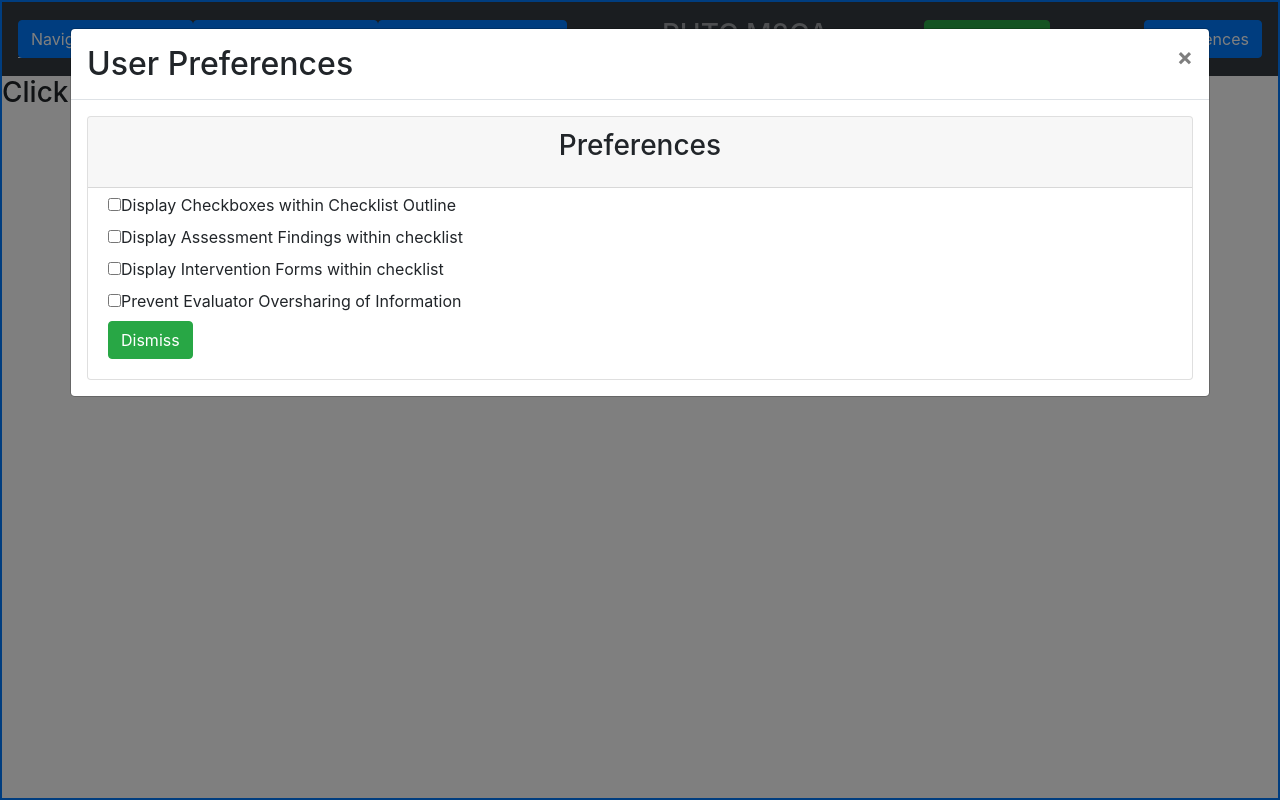
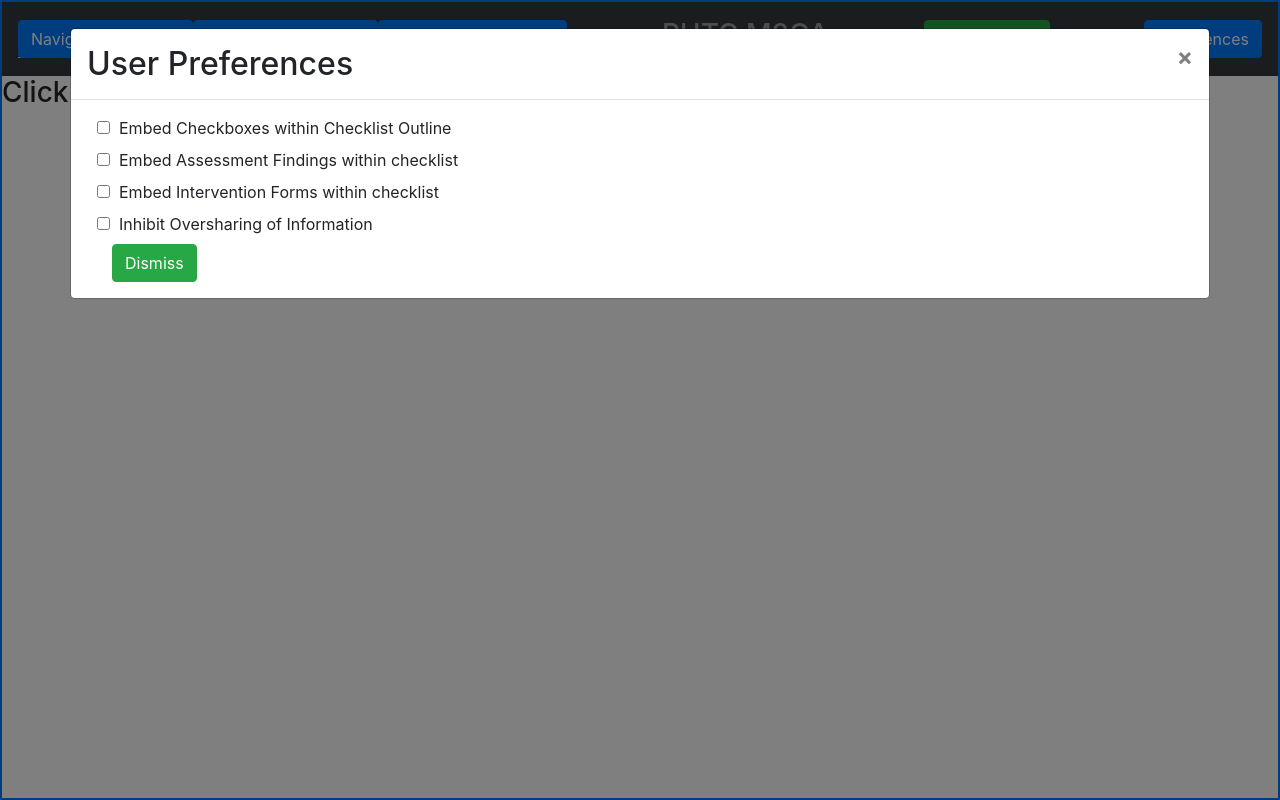
Before and after one commit to MedDBriefer/mockup, a React (Create React App) app: page /#/ in a window 1280 px wide. Both pictures are taken after a click on the button "Preferences". Built offline with nearby package versions, Linux system fonts and the light colour scheme.

Commit message:
added some bootstrap layout to form

```diff
--- a/src/components/PreferencesForm.js
+++ b/src/components/PreferencesForm.js
@@ -4,10 +4,8 @@ import React, {
 
 import {
     Button,
-    Label
 } from "reactstrap"
 
-import Panel from "./Panel"
 import {PreferencesContext} from "./PreferencesContext"
 
 const PreferencesForm = (props) => {
@@ -23,47 +21,52 @@ const PreferencesForm = (props) => {
     }
 
     return (
-        <Panel title="Preferences">
-            <Label>
+        <div className="container">
+            <div className="row">
+                <label>
                     <input
                         type="checkbox"
                         name="dispCheckBoxesInline"
                         checked={getPref("dispCheckBoxesInline")}
                         onChange={handleInputChange}
                     />
-                Display Checkboxes within Checklist Outline
-            </Label>
-            <br/>
-            <Label>
+                    &nbsp; Embed Checkboxes within Checklist Outline
+                </label>
+            </div>
+            <div className="row">
+                <label>
                     <input
                         type="checkbox"
                         name="dispCallOutsInline"
                         checked={getPref("dispCallOutsInline")}
                         onChange={handleInputChange}
                     />
-                Display Assessment Findings within checklist
-            </Label>
-            <br/>
-            <Label>
+                    &nbsp; Embed Assessment Findings within checklist
+                </label>
+            </div>
+            <div className="row">
+                <label>
                     <input
                         type="checkbox"
                         name="dispFormsInline"
                         checked={getPref("dispFormsInline")}
                         onChange={handleInputChange}
                     />
-                Display Intervention Forms within checklist
-            </Label>
-            <br />
-            <Label>
+                    &nbsp; Embed Intervention Forms within checklist
+                </label>
+            </div>
+            <div className="row">
+                <label>
                     <input
                         type="checkbox"
                         name="hideRaterInfo"
                         checked={getPref("hideRaterInfo")}
                         onChange={handleInputChange}
                     />
-                Prevent Evaluator Oversharing of Information
-            </Label>
-            <br />
+                    &nbsp; Inhibit Oversharing of Information
+                </label>
+            </div>
+
             <Button
                 type="button"
                 className="btn btn-success"
@@ -71,7 +74,7 @@ const PreferencesForm = (props) => {
             >
                 Dismiss
             </Button>
-        </Panel>
+        </div>
     )
 }
 
```
Lines whose indentation alone changed are shown as unchanged.
